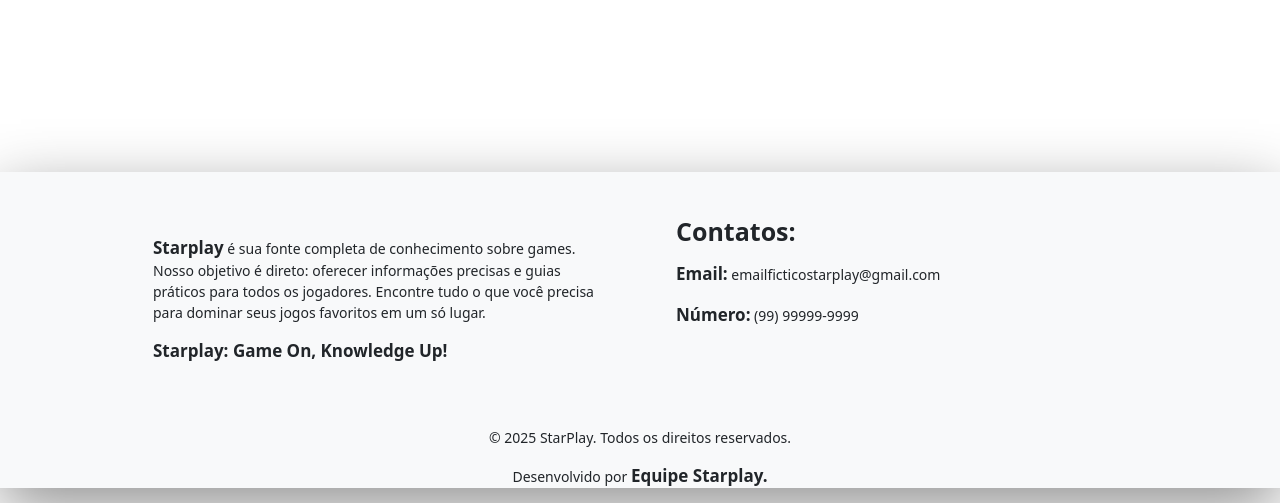
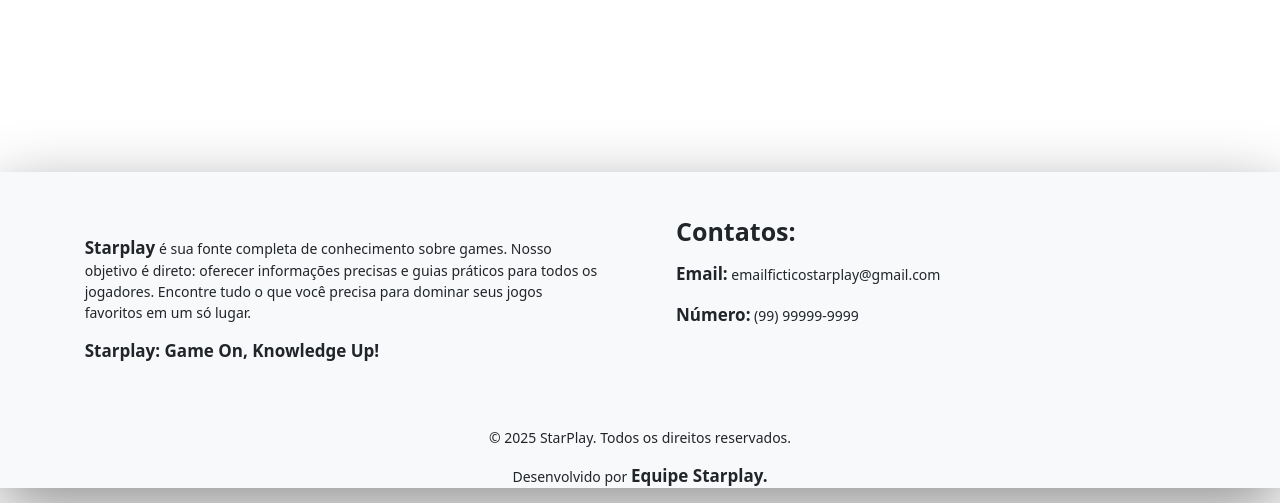
Before and after one commit to IsaStadtlober/backend_unisuam, a PHP site: page /videogame.php in a window 1280 px wide. Shown: the part 5145-5648 px from the top of the page. Run offline with PHP 8.4, Linux system fonts and the light colour scheme.

Commit message:
update footer

```diff
--- a/html_css/card.php
+++ b/html_css/card.php
@@ -344,7 +344,7 @@
         </section>
 
     <footer class="footer-index bg-light mt-5">
-        <div class="container">
+        <div class="container1">
             <div class="row justify-content-center align-items-center gap-5">
                 <!-- Primeira Coluna -->
                 <div class="col-md-5 text-start pt-5">
--- a/html_css/index.php
+++ b/html_css/index.php
@@ -233,7 +233,7 @@
       </section>
 
       <footer class="footer-index bg-light mt-5">
-        <div class="container">
+        <div class="container1">
           <div class="row justify-content-center align-items-center gap-5">
             <!-- Primeira Coluna -->
             <div class="col-md-5 text-start pt-5">
--- a/html_css/videogame.php
+++ b/html_css/videogame.php
@@ -160,7 +160,7 @@
         </article>
 
         <footer class="footer-index bg-light mt-5">
-          <div class="container">
+          <div class="container1">
             <div class="row justify-content-center align-items-center gap-5">
               <!-- Primeira Coluna -->
               <div class="col-md-5 text-start pt-5">
```
Lines whose indentation alone changed are shown as unchanged.
